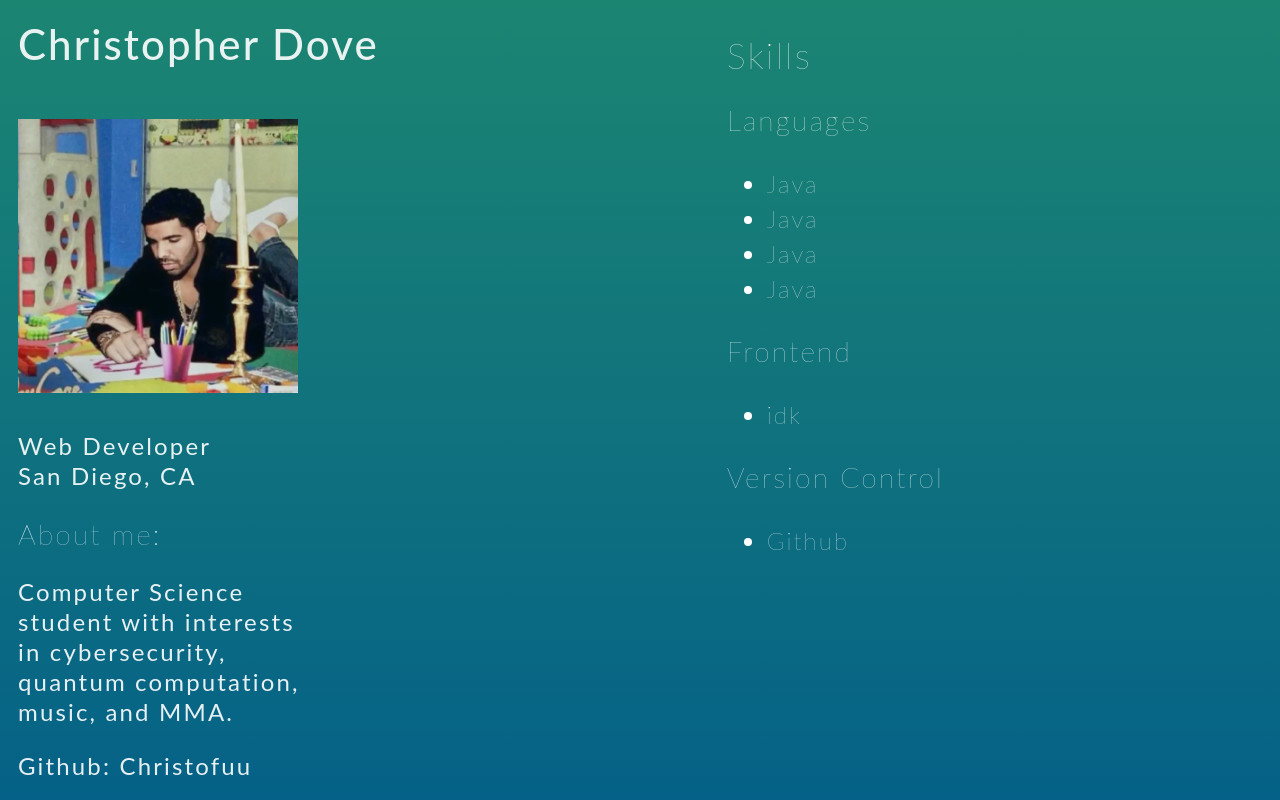
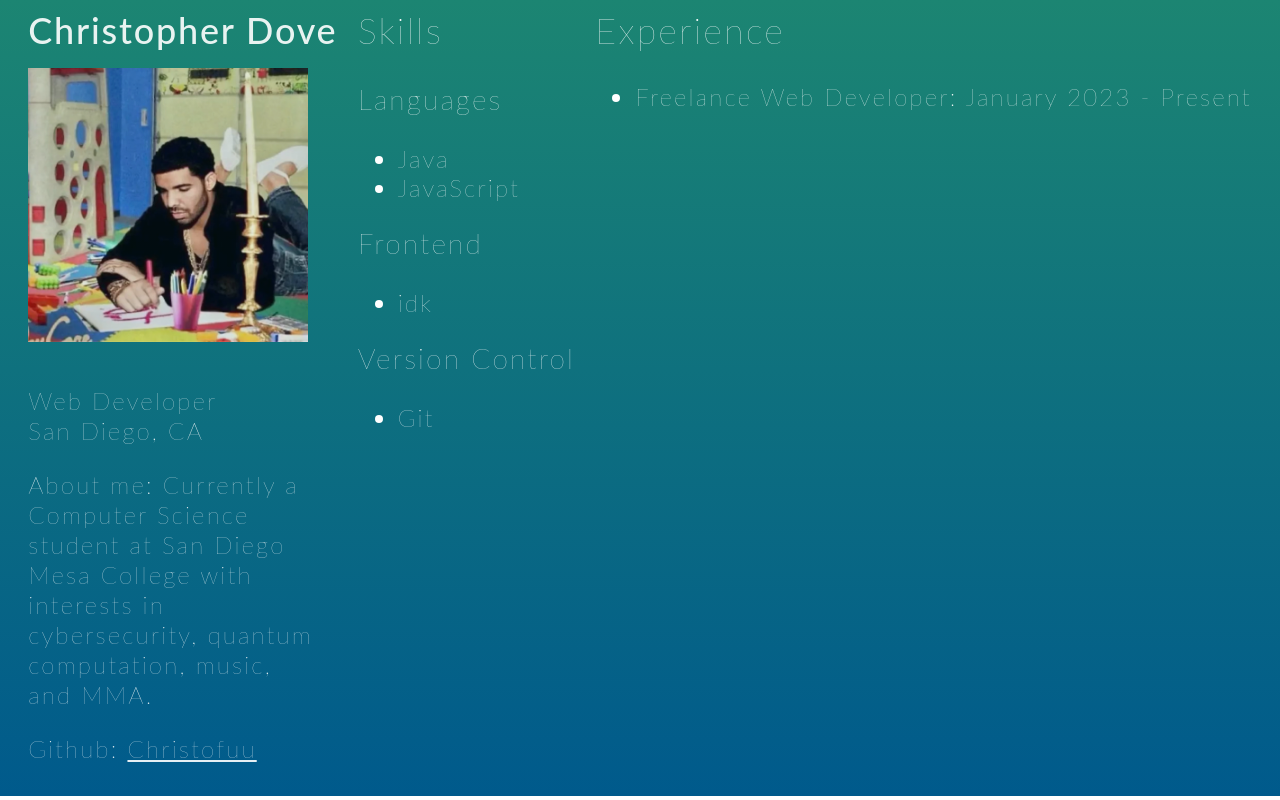
Before and after one commit to Christofuu/Portfolio, a plain HTML site: page portfolio.html in a window 1280 px wide. Shown: the top 800 px of the page. Drawn offline with Linux system fonts and the light colour scheme.

Commit message:
format stylesheet, text

```diff
--- a/portfolio.html
+++ b/portfolio.html
@@ -12,9 +12,8 @@
             <p><img src="IMG_9009.jpg"></p>
             <div class="aboutMe">
                 <p>Web Developer<br>San Diego, CA</p>
-                <h3>About me:</h3>
-                <p>Computer Science student with interests in cybersecurity, quantum computation, music, and MMA.</p>
-                <p>Github: Christofuu</p>
+                <p>About me: Currently a Computer Science student at San Diego Mesa College with interests in cybersecurity, quantum computation, music, and MMA.</p>
+                <p>Github: <a href="https://github.com/Christofuu">Christofuu</a></p>
             </div>
         </div>
         <div class="skills">
@@ -23,9 +22,7 @@
                 <h3>Languages</h3>
                 <ul>
                     <li>Java</li>
-                    <li>Java</li>
-                    <li>Java</li>
-                    <li>Java</li>
+                    <li>JavaScript</li>
                 </ul>
                 <h3>Frontend</h3>
                 <ul>
@@ -33,7 +30,7 @@
                 </ul>
                 <h3>Version Control</h3>
                 <ul>
-                    <li>Github</li>
+                    <li>Git</li>
                 </ul>
             </div>
         </div>
--- a/styles.css
+++ b/styles.css
@@ -33,15 +33,13 @@ html {
     font-family: 'Lato';
     font-style: normal;
     font-weight: 500;
-    font-size: 42px;
-    line-height: 53px;
+    font-size: 36px;
     letter-spacing: 0.05em;
 
     color: #FFFFFF;
 
     opacity: 0.9;
-    padding: 10px;
-    margin-top: 0px;
+    margin:auto;
 }
 
 img {
@@ -49,23 +47,21 @@ img {
     width: 280px;
     height: 274px;
     opacity: 0.9;
-    padding: 10px;
 }
 
 .bio {
-    flex-grow: 1;
+    display: flex;
+    flex-direction: column;
+    flex: 1 1 100;
 }
 
 .aboutMe {
     width: 290px;
-    margin-left: 10px;
-
     font-family: 'Lato';
     font-style: normal;
-    font-weight: 400;
+    font-weight: 100;
     font-size: 24px;
     line-height: 30px;
-    /* or 146% */
     letter-spacing: 0.09em;
 
     color: #FFFFFF;
@@ -78,21 +74,33 @@ img {
     font-weight: 100;
 }
 
+.aboutMe a:link {
+    color:#FFFFFF;
+}
+
+.aboutMe a:visited {
+    color:#ff6464;
+}
+
+.aboutMe a:hover {
+    color:#ff0000;
+}
+
 .skills {
     font-family: 'Lato';
     font-style: normal;
     font-weight: 100;
     font-size: 24px;
-    line-height: 35px;
     letter-spacing: 0.09em;
-    padding-left: 10px;
-    flex-grow: 1;
+    flex-direction: column;
+    flex: 1 1 100;
 
     color: #FFFFFF;
 }
 
 .skills h2, h3 {
     font-weight: 100;
+    margin-top:auto;
 }
 
 .experience {
@@ -100,14 +108,13 @@ img {
     font-style: normal;
     font-weight: 100;
     font-size: 24px;
-    line-height: 35px;
     letter-spacing: 0.09em;
-    padding-left: 10px;
-    flex-grow: 1;
+    flex: 1 1 100;
 
     color: #FFFFFF;
 }
 
 .experience h2 {
     font-weight: 100;
+    margin-top:auto;
 }
```
